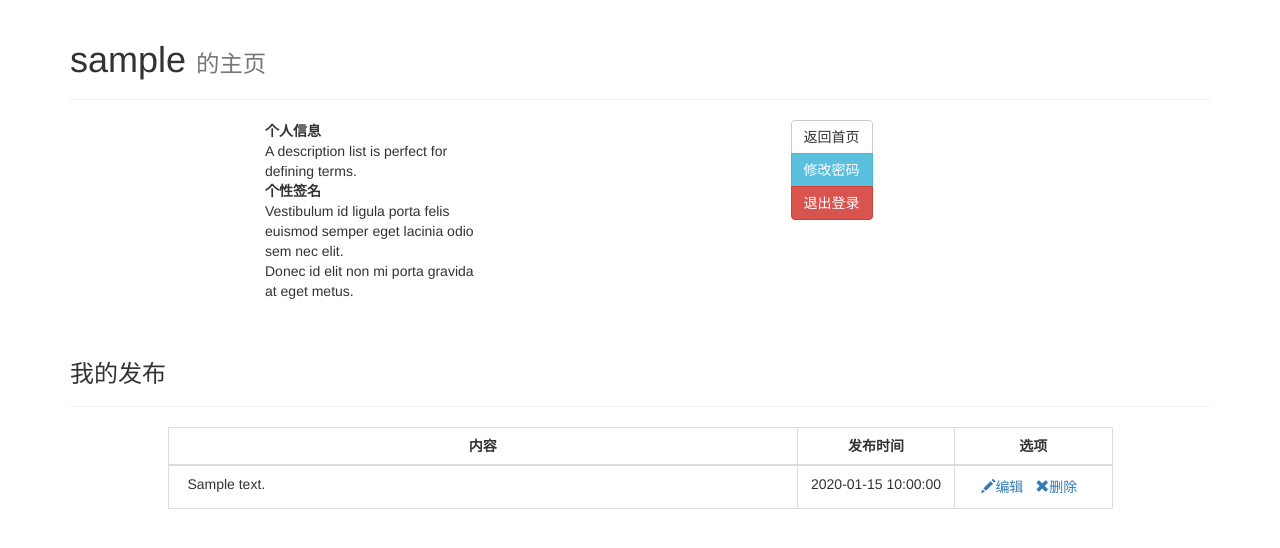
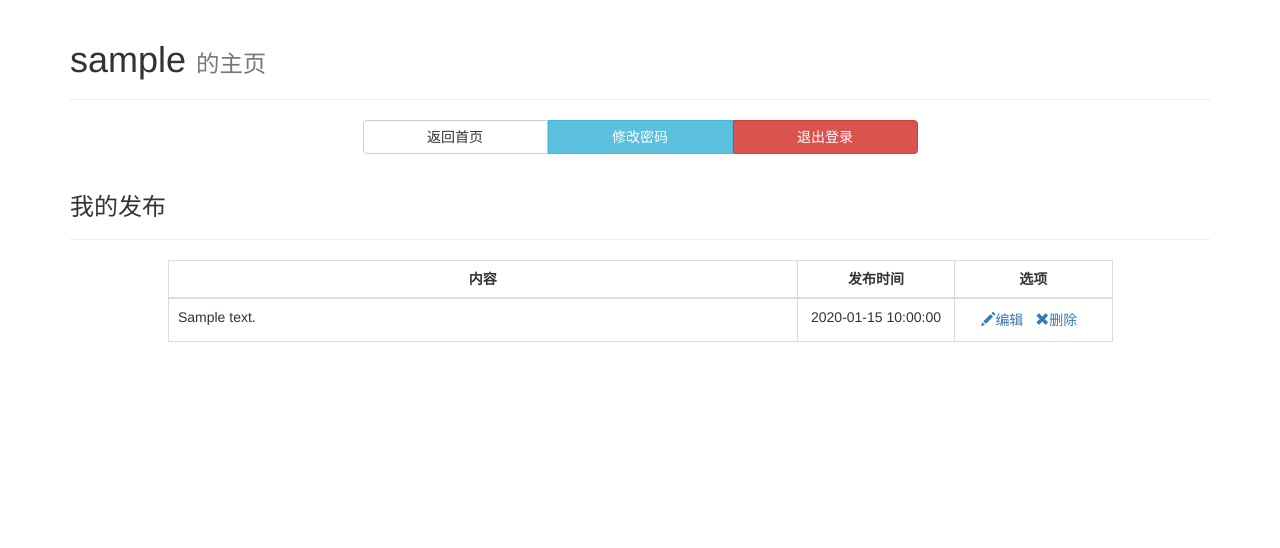
Before and after one commit to B5DX/bbs-demo, a Python web app: template templates/profile.html in a window 1280 px wide. Shown: the top 548 px of the page. Run offline with Jinja, Linux system fonts and the light colour scheme; the template is opened without the code that fills it: most values are stand-ins (such as "Sample title", 1, 10 or a date in 2020); some libraries are stand-ins or nearby versions.

Commit message:
完成所有基本功能，可以考虑后期扩展，也可以到此为止。

```diff
--- a/static/js/util.js
+++ b/static/js/util.js
@@ -1,25 +1,19 @@
-function jump2next(next, if_new_window) {
-    // 初期的页面跳转实现
-    // 更好的方法是直接使用jinja调用url_for方法获取
-    var url = window.location.href;
-    var next_url = url.substring(0, url.lastIndexOf('/')) + '/' + next;
-    if (if_new_window)
-        window.open(next_url);
-    else
-        window.location.href = next_url;
+function jump(url) {
+    // 页面跳转
+    window.location.href = url;
 }
 
 function if_empty(value) {
     // 判断字符串value是否为空字符，空则返回true
-    var re = /^\s*$/;
-    var flag = re.test(value);
+    const re = /^\s*$/;
+    const flag = re.test(value);
     return (value.length === 0 || flag);
 }
 
 function count_lines(s) {
     // 计算s中有几个'\n'，用于限制留言发布时过多行（要求小于等于3次换行）
-    var cnt = 0;
-    for (var i=0; i<s.length; i++) {
+    let cnt = 0;
+    for (let i=0; i<s.length; i++) {
         if (s[i] === '\n') {
             cnt++;
         }
--- a/templates/change_password.html
+++ b/templates/change_password.html
@@ -9,6 +9,7 @@
     <script src="../static/js/register.js" type="text/javascript"></script>
     <script type="text/javascript">
         function check_data() {
+            // 检查修改密码页面填写的信息
             const old_password = document.forms['change_form']['old_password'].value;
             const new_password = document.forms['change_form']['new_password'].value;
             const repeat = document.forms['change_form']['repeat'].value;
--- a/templates/index.html
+++ b/templates/index.html
@@ -63,8 +63,8 @@
 <!--		登录的模态框、留言、主页按钮-->
 		<div class="col-sm-2">
 			{% if current_user.is_authenticated %}
-			<button class="btn btn-success" type="button" onclick="jump2next('release', false)">我要留言</button>
-			<button class="btn btn-default" type="button" onclick="jump2next('profile', false)">我的</button>
+			<button class="btn btn-success" type="button" onclick="jump('{{url_for('release')}}')">我要留言</button>
+			<button class="btn btn-default" type="button" onclick="jump('{{url_for('profile')}}')">我的</button>
 			{% else %}
 <!--			未登录时展示-->
 			<button class="btn btn-success" data-toggle="modal" id="loginButton"
@@ -133,7 +133,7 @@
 					{% for i in message_list %}
 					<tr>
 						<td class="text-center">{{i.username}}</td>
-						<td style="padding-left: 2%">
+						<td style="padding-left: 1%">
 							{% for line in i.content.split('\n') %}
 							{{line}}<br>
 							{% endfor %}
--- a/templates/profile.html
+++ b/templates/profile.html
@@ -31,47 +31,27 @@
 			{{username}} <small>的主页</small>
 		</h1>
 	</div>
-	<div class="row clearfix">
-		<div class="col-md-2 column">
-		</div>
-		<div class="col-md-5 column">
-			<div class="row clearfix">
-				<div class="col-md-6 column">
+<!--	功能按钮-->
+	<div class="row">
+		<div class="col-md-3"></div>
+		<div class="col-md-6">
+			<div class="btn-group btn-group-justified" role="group">
+				<div class="btn-group" role="group">
+					<button type="button" class="btn btn-default" onclick="window.location.href='{{url_for('index')}}'">
+						返回首页</button>
 				</div>
-				<div class="col-md-6 column" style="margin-right: 10%">
-					<dl>
-						<dt>
-							个人信息
-						</dt>
-						<dd>
-							A description list is perfect for defining terms.
-						</dd>
-						<dt>
-							个性签名
-						</dt>
-						<dd>
-							Vestibulum id ligula porta felis euismod semper eget lacinia odio sem nec elit.
-						</dd>
-						<dd>
-							Donec id elit non mi porta gravida at eget metus.
-						</dd>
-					</dl>
+<!--				<button type="button" class="btn btn-default btn-info">编辑信息</button>-->
+				<div class="btn-group" role="group">
+					<button type="button" class="btn btn-default btn-info"
+							onclick="window.location.href='{{url_for('change_password')}}'">修改密码</button>
+				</div>
+				<div class="btn-group" role="group">
+					<button class="btn btn-danger" onclick="jump('{{url_for('logout')}}')">退出登录</button>
 				</div>
 			</div>
 		</div>
-		<div class="col-md-5">
-			<div class="col-md-1"></div>
-			<div class="btn-group-vertical" role="group">
-				<button type="button" class="btn btn-default" onclick="window.location.href='{{url_for('index')}}'">
-					返回首页</button>
-<!--				<button type="button" class="btn btn-default btn-info">编辑信息</button>-->
-				<button type="button" class="btn btn-default btn-info"
-						onclick="window.location.href='{{url_for('change_password')}}'">修改密码</button>
-				<button class="btn btn-danger" onclick="jump2next('logout', false)">退出登录</button>
-			</div>
-
-		</div>
 	</div>
+<!--	个人留言展示-->
 	<div class="row">
 		<div class="col-md-12 column">
 			<div class="page-header">
@@ -80,9 +60,13 @@
 				</h3>
 			</div>
 		</div>
+		{% if not my_messages %}
+		<div class="col-md-3"></div>
+		<div class="col-md-6 text-center"><h3><small>空空如也，快去发布自己的留言吧</small></h3></div>
+		{% else %}
 		<div class="col-sm-1"></div>
 		<div class="col-sm-10">
-			<table class="table table-hover table-bordered">
+			<table class="table table-hover table-bordered" style="word-break: break-all;">
 				<thead>
 					<tr>
 						<th class="text-center col-sm-8">
@@ -99,7 +83,7 @@
 				<tbody>
 				{% for i in my_messages %}
 					<tr>
-						<td style="padding-left: 2%">
+						<td style="padding-left: 1%">
 							{% for line in i.content.split('\n') %}
 							{{line}}<br>
 							{% endfor %}
@@ -108,6 +92,7 @@
 								{{i.time}}
 						</td>
 						<td class="text-center">
+<!--							每个message对应一对“编辑”、“删除”按键，里面的span是按键的图标-->
 							<a class="fa fa-lg fa-edit text-light-blue" href="{{url_for('modify', message_id=i.id)}}">
 								<span class="glyphicon glyphicon-pencil" aria-hidden="true"></span>编辑
 							</a>
@@ -115,8 +100,10 @@
 									data-target="#delModal{{i.id}}" data-href="{{url_for('delete', message_id=i.id)}}">
 								<span class="glyphicon glyphicon-remove" aria-hidden="true"></span>删除
 							</button>
+<!--							删除确认模态框，利用jinja为每个message生成不同的id，从而正确识别要操作的目标-->
 							<div class="modal fade text-left" id="delModal{{i.id}}" tabindex="-1" role="dialog"
 								 aria-labelledby="myModalLabel" aria-hidden="true">
+<!--								模态框会话窗口-->
 								<div class="modal-dialog">
 									<div class="modal-content">
 										<div class="modal-header">
@@ -145,6 +132,7 @@
 				</tbody>
 			</table>
 		</div>
+		{% endif %}
 	</div>
 </div>
 
--- a/templates/search.html
+++ b/templates/search.html
@@ -27,9 +27,9 @@
 					{% for i in message_list %}
 					<tr>
 						<td class="text-center">{{i.username}}</td>
-						<td class="text-center">
+						<td style="padding-left: 1%">
 							{% for line in i.content.split('\n') %}
-							<p>{{line}}</p>
+							{{line}}<br>
 							{% endfor %}
 						</td>
 						<td class="text-center">
```
Also changed, not shown: module/SQL.py (+0 -46 lines), util/__init__.py (+6 -20 lines), README.md, 1 other file.
